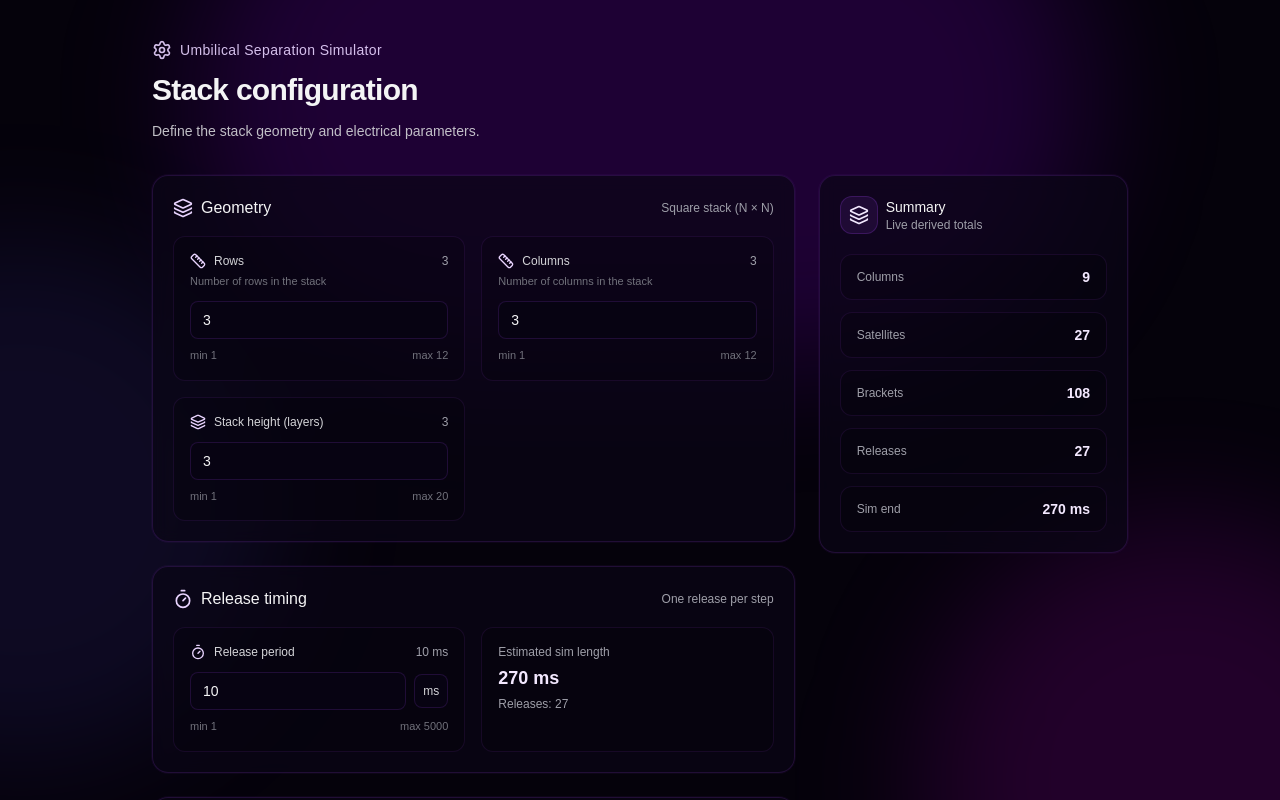
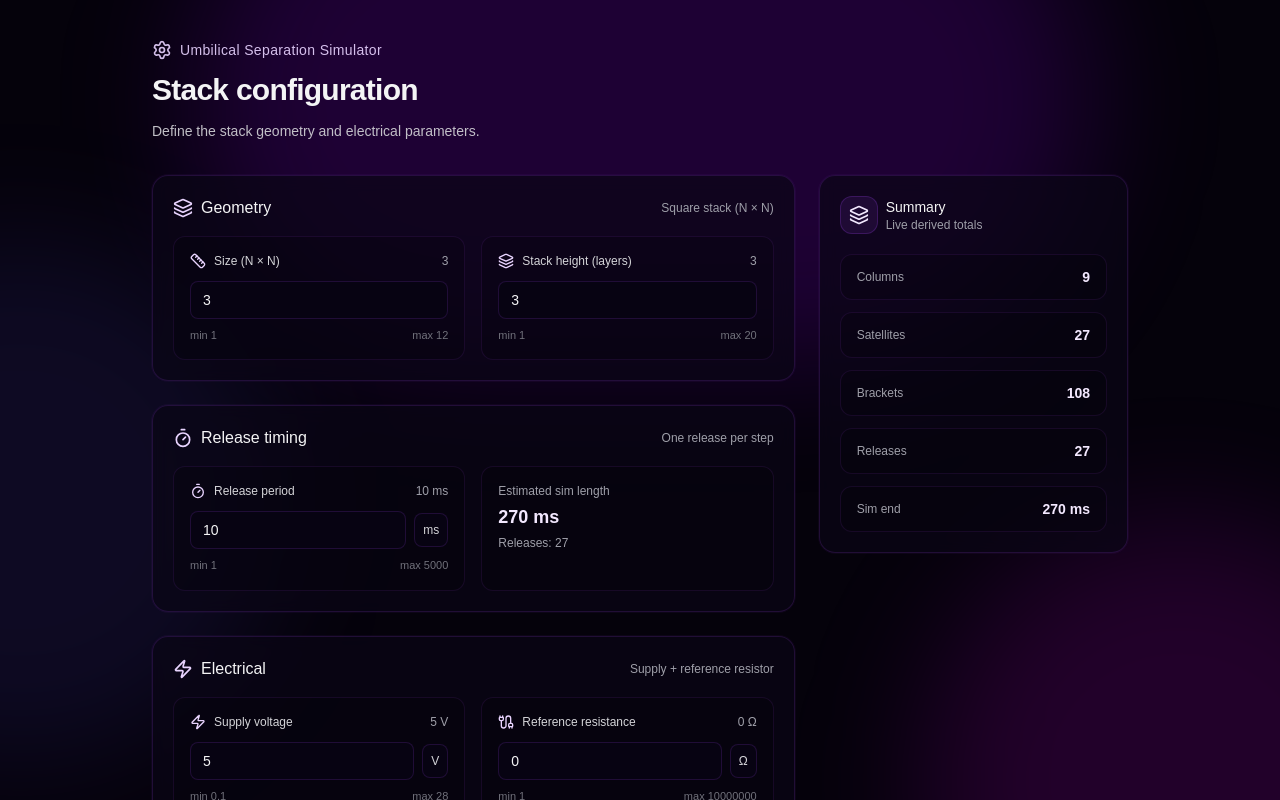
Before and after one commit to Zlatanius/Satellite-Sepparation-Detection-Simulation-With-Spice-Model, a Next.js app: page / in a window 1280 px wide. Shown: the top 800 px of the page. Built offline with nearby package versions, Linux system fonts and the light colour scheme.

Commit message:
Updated StackConfig type to only have size

```diff
--- a/app/features/sim-results/SatelliteOverview.tsx
+++ b/app/features/sim-results/SatelliteOverview.tsx
@@ -28,7 +28,7 @@ export default function SatelliteOverview({ satellites, config }: Props) {
           <StatCard
             icon={<Grid3x3 className="h-4 w-4" />}
             label="Satellite columns"
-            value={config.rows * config.cols}
+            value={config.size * config.size}
           />
           <StatCard
             icon={<Layers className="h-4 w-4" />}
--- a/app/features/sim-results/VoltageGraphs.tsx
+++ b/app/features/sim-results/VoltageGraphs.tsx
@@ -157,7 +157,7 @@ function VoltageChart({
 export default function VoltageGraphs({ measurements, config }: Props) {
   // Generate all possible column IDs based on stack configuration
   const allColumns = useMemo(() => {
-    const totalColumns = config.rows * config.cols;
+    const totalColumns = config.size * config.size;
     return Array.from({ length: totalColumns }, (_, i) => {
       const columnNum = i + 1;
       const columnId = `col-${columnNum}`;
@@ -170,7 +170,7 @@ export default function VoltageGraphs({ measurements, config }: Props) {
         hasMeasurements,
       };
     });
-  }, [config.rows, config.cols, measurements]);
+  }, [config.size, measurements]);
 
   const [selectedColumn, setSelectedColumn] = useState<string>(
     allColumns[0]?.columnId || "",
--- a/app/features/sim-results/mockData.ts
+++ b/app/features/sim-results/mockData.ts
@@ -1,13 +1,7 @@
 import type { SimulationResults, SatelliteRelease, ColumnMeasurements } from "./types";
+import type { StackConfig } from "@/app/features/stack-config/types";
 
-export function generateMockSimulationResults(config: {
-  rows: number;
-  cols: number;
-  layers: number;
-  releaseStepMs: number;
-  supplyVoltage: number;
-  resistorValue: string;
-}): SimulationResults {
+export function generateMockSimulationResults(config: StackConfig): SimulationResults {
   const satellites: SatelliteRelease[] = [];
   const measurements: ColumnMeasurements[] = [];
 
@@ -15,8 +9,8 @@ export function generateMockSimulationResults(config: {
   let satId = 1;
 
   for (let layer = 1; layer <= config.layers; layer++) {
-    for (let row = 1; row <= config.rows; row++) {
-      for (let col = 1; col <= config.cols; col++) {
+    for (let row = 1; row <= config.size; row++) {
+      for (let col = 1; col <= config.size; col++) {
         satellites.push({
           id: `SAT-${satId.toString().padStart(3, "0")}`,
           column: col,
@@ -30,7 +24,7 @@ export function generateMockSimulationResults(config: {
     }
   }
 
-  for (let col = 1; col <= config.cols; col++) {
+  for (let col = 1; col <= config.size; col++) {
     const columnData: ColumnMeasurements = {
       columnId: `col-${col}`,
       columnLabel: `Column ${col}`,
--- a/app/features/stack-config/StackConfigForm.tsx
+++ b/app/features/stack-config/StackConfigForm.tsx
@@ -40,8 +40,7 @@ export default function StackConfigForm({ cfg, setCfg, derived }: Props) {
         setBusy(false);
       } else {
         const params = new URLSearchParams({
-          rows: cfg.rows.toString(),
-          cols: cfg.cols.toString(),
+          size: cfg.size.toString(),
           layers: cfg.layers.toString(),
           releaseStepMs: cfg.releaseStepMs.toString(),
           supplyVoltage: cfg.supplyVoltage.toString(),
@@ -71,33 +70,16 @@ export default function StackConfigForm({ cfg, setCfg, derived }: Props) {
       >
         <div className="grid gap-4 sm:grid-cols-2">
           <NumberField
-            label="Rows"
-            help="Number of rows in the stack"
+            label="Size (N × N)"
             icon={<Ruler className="h-4 w-4" />}
-            value={cfg.rows}
+            value={cfg.size}
             min={1}
             max={12}
             step={1}
             onChange={(v) =>
               setCfg((c) => ({
                 ...c,
-                rows: clamp(Math.round(v), 1, 12),
-              }))
-            }
-          />
-
-          <NumberField
-            label="Columns"
-            help="Number of columns in the stack"
-            icon={<Ruler className="h-4 w-4" />}
-            value={cfg.cols}
-            min={1}
-            max={12}
-            step={1}
-            onChange={(v) =>
-              setCfg((c) => ({
-                ...c,
-                cols: clamp(Math.round(v), 1, 12),
+                size: clamp(Math.round(v), 1, 12),
               }))
             }
           />
--- a/app/features/stack-config/derived.ts
+++ b/app/features/stack-config/derived.ts
@@ -1,7 +1,7 @@
 import type { StackConfig, StackDerived } from "./types";
 
 export function computeDerived(cfg: StackConfig): StackDerived {
-  const columns = cfg.rows * cfg.cols;
+  const columns = cfg.size * cfg.size;
   const bracketsPerSatellite = 4;
   const satellites = columns * cfg.layers;
   const brackets = satellites * bracketsPerSatellite;
--- a/app/features/stack-config/types.ts
+++ b/app/features/stack-config/types.ts
@@ -1,6 +1,5 @@
 export type StackConfig = {
-  rows: number;
-  cols: number;
+  size: number;
   layers: number;
   releaseStepMs: number;
   supplyVoltage: number;
--- a/app/page.tsx
+++ b/app/page.tsx
@@ -10,8 +10,7 @@ import type { StackConfig } from "@/app/features/stack-config/types";
 
 export default function Page() {
   const [cfg, setCfg] = useState<StackConfig>({
-    rows: 3,
-    cols: 3,
+    size: 3,
     layers: 3,
     releaseStepMs: 10,
     supplyVoltage: 5,
--- a/app/scripts/runGenerateNetlist.ts
+++ b/app/scripts/runGenerateNetlist.ts
@@ -3,8 +3,7 @@ import generateNetlist from "../api/generateNetlist";
 import type { StackConfig } from "../features/stack-config/types";
 
 const cfg: StackConfig = {
-  rows: 3,
-  cols: 3,
+  size: 3,
   layers: 3,
   releaseStepMs: 10,
   supplyVoltage: 5,
--- a/app/simulation/results/page.tsx
+++ b/app/simulation/results/page.tsx
@@ -15,8 +15,7 @@ export default function SimulationResultsPage() {
 
   useEffect(() => {
     const config = {
-      rows: parseInt(searchParams.get("rows") || "3"),
-      cols: parseInt(searchParams.get("cols") || "3"),
+      size: parseInt(searchParams.get("size") || "3"),
       layers: parseInt(searchParams.get("layers") || "3"),
       releaseStepMs: parseInt(searchParams.get("releaseStepMs") || "10"),
       supplyVoltage: parseFloat(searchParams.get("supplyVoltage") || "5"),
```
